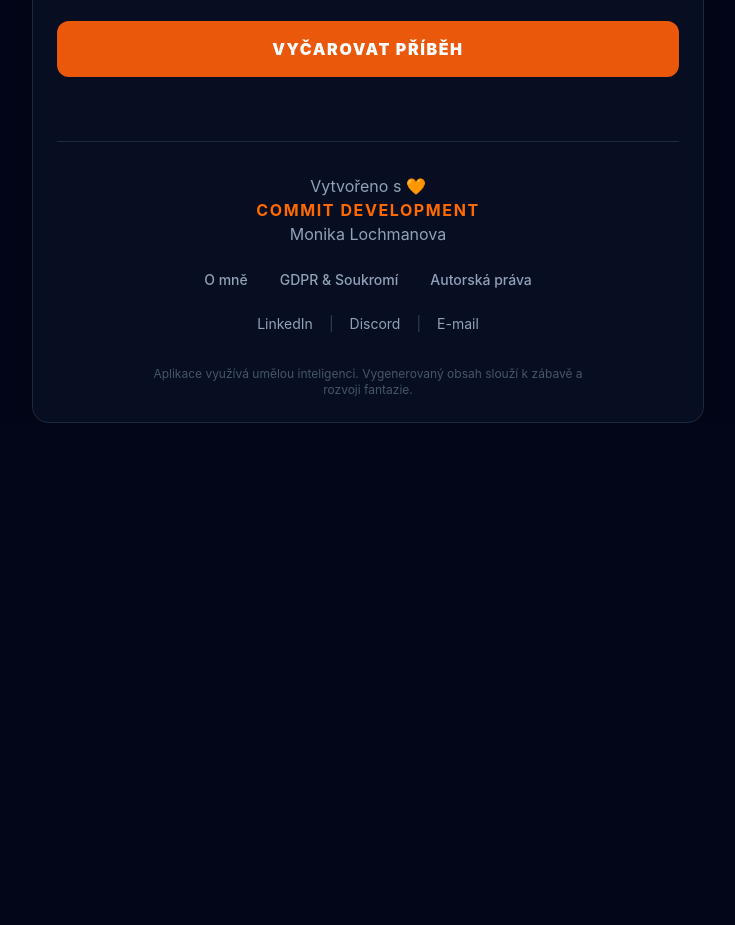
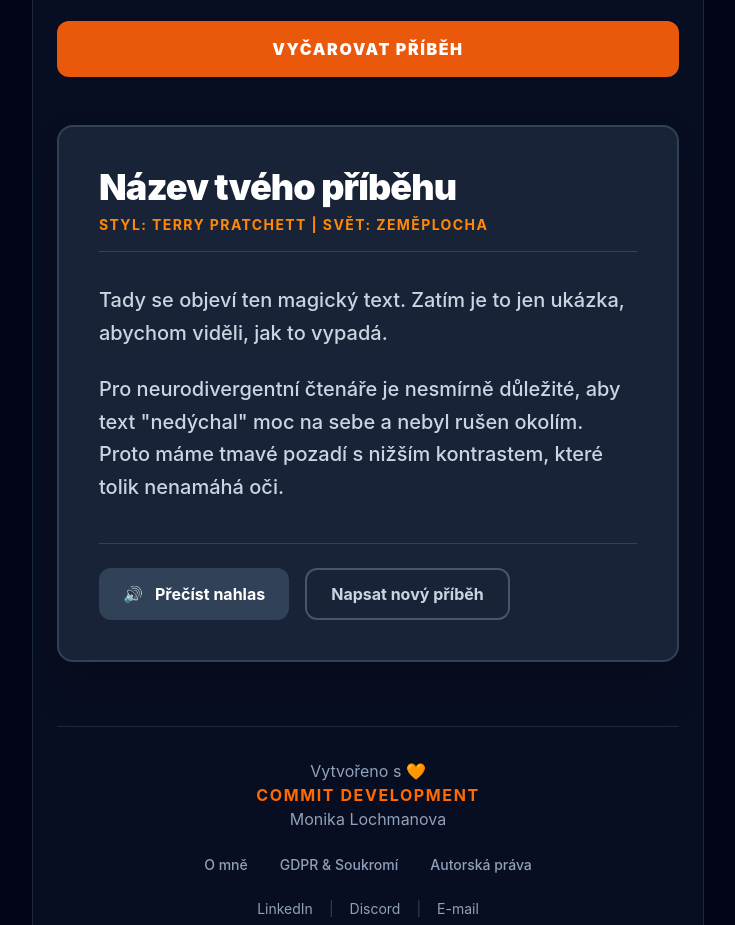
Before and after one commit to Moncha-cha/foxytales, a website built with Vite: page index.html in a window 1280 px wide. Shown: the part 1168-2093 px from the top of the page, without its empty margins (272-1007 px from the left). Before the commit the page ends 1591 px from the top, so only its background shows below. Built offline with nearby package versions, Linux system fonts and the light colour scheme.

Commit message:
feat: result html and css + revision structure

```diff
--- a/index.html
+++ b/index.html
@@ -90,6 +90,34 @@
         </button>
       </section>
 
+      <section id="story-result" class="result-stage">
+        <div class="result-header">
+          <h2 id="result-title">Název tvého příběhu</h2>
+          <p id="result-meta">Styl: Terry Pratchett | Svět: Zeměplocha</p>
+        </div>
+
+        <article id="result-content" class="result-article">
+          <p>
+            Tady se objeví ten magický text. Zatím je to jen ukázka, abychom
+            viděli, jak to vypadá.
+          </p>
+          <p>
+            Pro neurodivergentní čtenáře je nesmírně důležité, aby text
+            "nedýchal" moc na sebe a nebyl rušen okolím. Proto máme tmavé pozadí
+            s nižším kontrastem, které tolik nenamáhá oči.
+          </p>
+        </article>
+
+        <div class="result-controls">
+          <button id="play-audio-btn" class="audio-button">
+            <span>🔊</span> Přečíst nahlas
+          </button>
+          <button id="reset-btn" class="reset-button">
+            Napsat nový příběh
+          </button>
+        </div>
+      </section>
+
       <footer class="app-footer">
         <div class="footer-credit">
           <p>
--- a/src/style.css
+++ b/src/style.css
@@ -61,6 +61,44 @@
     @apply w-full bg-[#ea580c] hover:bg-orange-500 text-white font-black py-4 rounded-xl uppercase tracking-widest transition-all transform active:scale-95;
   }
 
+  /* --- JEVIŠTĚ (VÝSLEDEK PŘÍBĚHU) --- */
+  .result-stage {
+    @apply mt-12 bg-slate-800/80 border-2 border-slate-700 rounded-2xl p-6 md:p-10 shadow-2xl relative;
+  }
+
+  .result-header {
+    @apply mb-8 border-b border-slate-700 pb-4 text-center md:text-left;
+  }
+
+  .result-header h2 {
+    @apply text-3xl md:text-4xl font-black text-white mb-2 tracking-tight;
+  }
+
+  .result-header p {
+    @apply text-sm text-orange-400 uppercase tracking-widest font-bold;
+  }
+
+  .result-article {
+    @apply text-lg md:text-xl text-slate-300 leading-relaxed space-y-6 font-medium;
+  }
+
+  .result-controls {
+    @apply mt-10 pt-6 border-t border-slate-700 flex flex-wrap justify-center md:justify-start gap-4;
+  }
+
+  .audio-button {
+    @apply bg-slate-700 hover:bg-slate-600 text-white px-6 py-3 rounded-xl font-bold transition-colors flex items-center gap-3;
+  }
+
+  .reset-button {
+    @apply border-2 border-slate-600 hover:border-slate-500 text-slate-300 px-6 py-3 rounded-xl font-bold transition-colors;
+  }
+
+  /* Třída pro budoucí skrývání elementů přes JS */
+  .hidden {
+    display: none !important;
+  }
+
   /* --- PATIČKA --- */
   .app-footer {
     @apply mt-16 pt-8 border-t border-slate-800 text-center text-slate-400;
```
